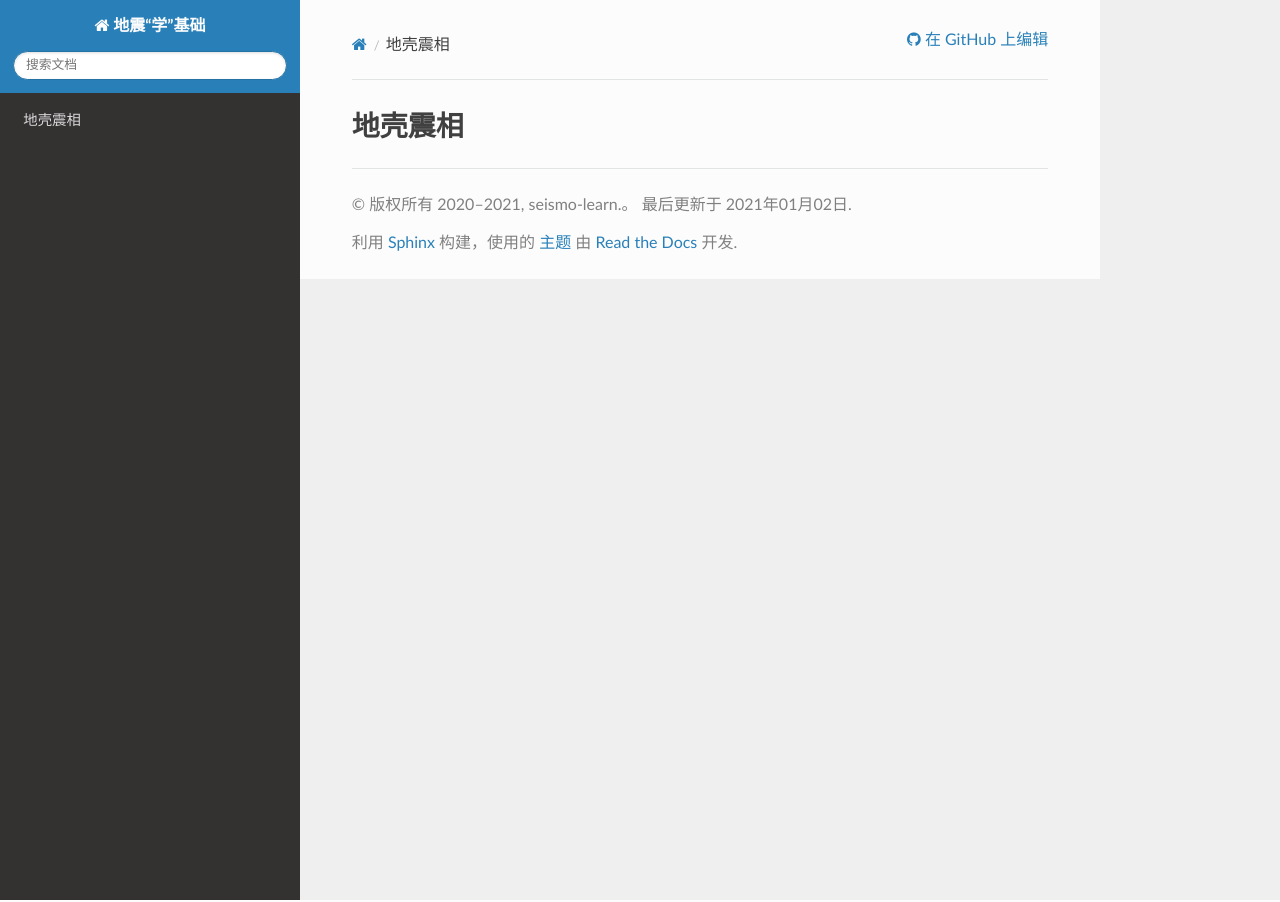
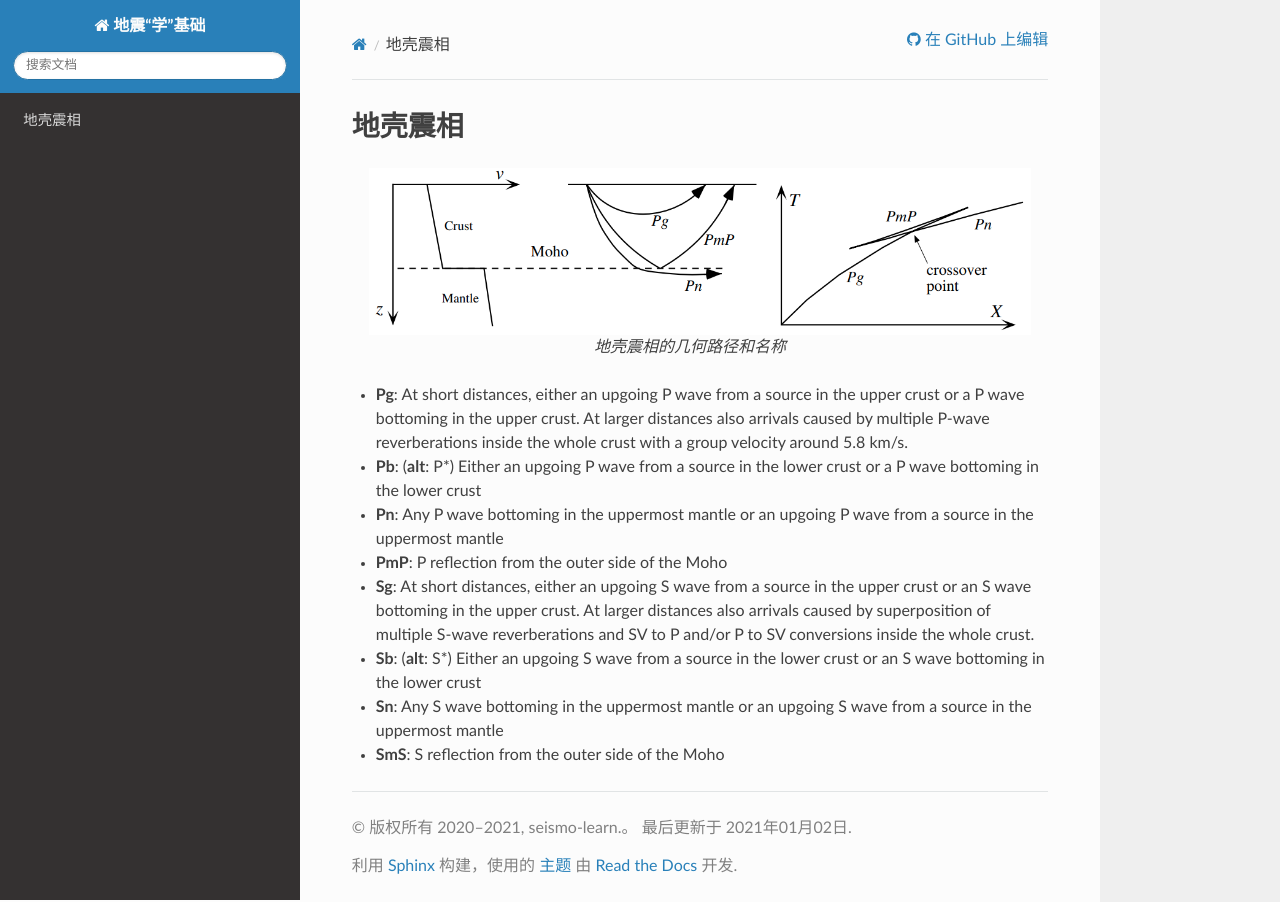
Before and after one commit to seismo-learn/seismology, a Sphinx documentation site: the page built from source/ray-theory-travel-times/ray-nomenclature/crustal-phases.rst, in a window 1280 px wide. Built offline with Sphinx 7.4.7 and the Read the Docs theme 2.0.0, drawn with Linux system fonts in a browser that asks for light colours; pages that are not in the unit, such as notebooks, are missing from menus.

Commit message:
Initial draft of crustal phases

```diff
--- a/source/ray-theory-travel-times/ray-nomenclature/crustal-phases.rst
+++ b/source/ray-theory-travel-times/ray-nomenclature/crustal-phases.rst
@@ -1,2 +1,18 @@
 地壳震相
 ========
+
+.. figure:: fig4.14-introduction-to-seismology.png
+   :alt: 地壳震相的几何路径和名称
+   :width: 95.0%
+   :align: center
+
+   地壳震相的几何路径和名称
+
+- **Pg**: At short distances, either an upgoing P wave from a source in the upper crust or a P wave bottoming in the upper crust. At larger distances also arrivals caused by multiple P-wave reverberations inside the whole crust with a group velocity around 5.8 km/s.
+- **Pb**: (**alt**: P*) Either an upgoing P wave from a source in the lower crust or a P wave bottoming in the lower crust
+- **Pn**: Any P wave bottoming in the uppermost mantle or an upgoing P wave from a source in the uppermost mantle
+- **PmP**: P reflection from the outer side of the Moho
+- **Sg**: At short distances, either an upgoing S wave from a source in the upper crust or an S wave bottoming in the upper crust. At larger distances also arrivals caused by superposition of multiple S-wave reverberations and SV to P and/or P to SV conversions inside the whole crust.
+- **Sb**: (**alt**: S*) Either an upgoing S wave from a source in the lower crust or an S wave bottoming in the lower crust
+- **Sn**: Any S wave bottoming in the uppermost mantle or an upgoing S wave from a source in the uppermost mantle
+- **SmS**: S reflection from the outer side of the Moho
```
Also changed, not shown: source/ray-theory-travel-times/ray-nomenclature/fig4.14-introduction-to-seismology.png (added).
